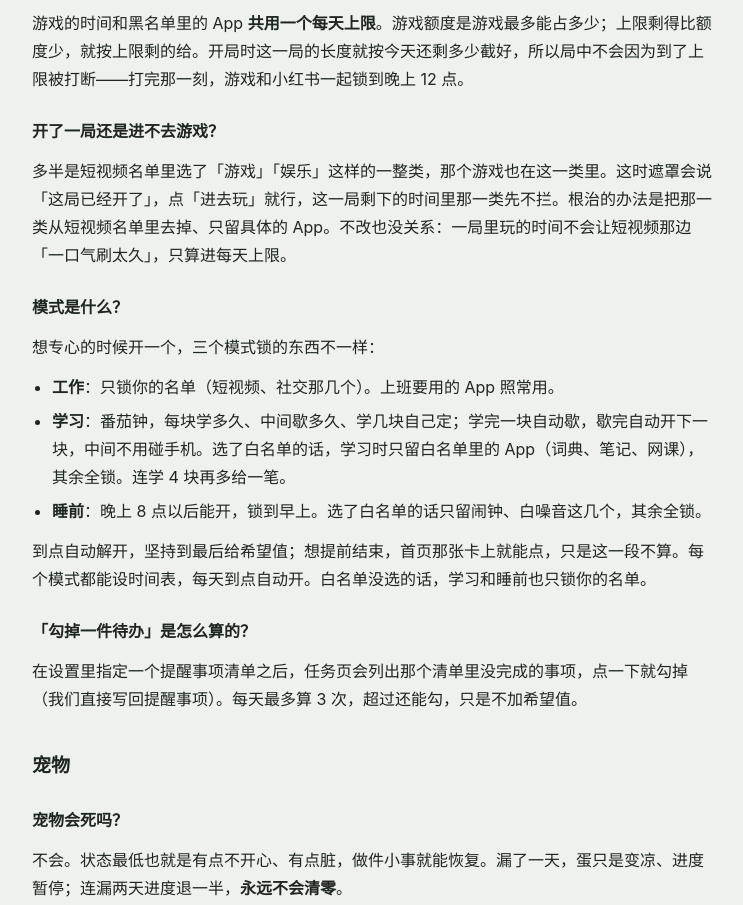
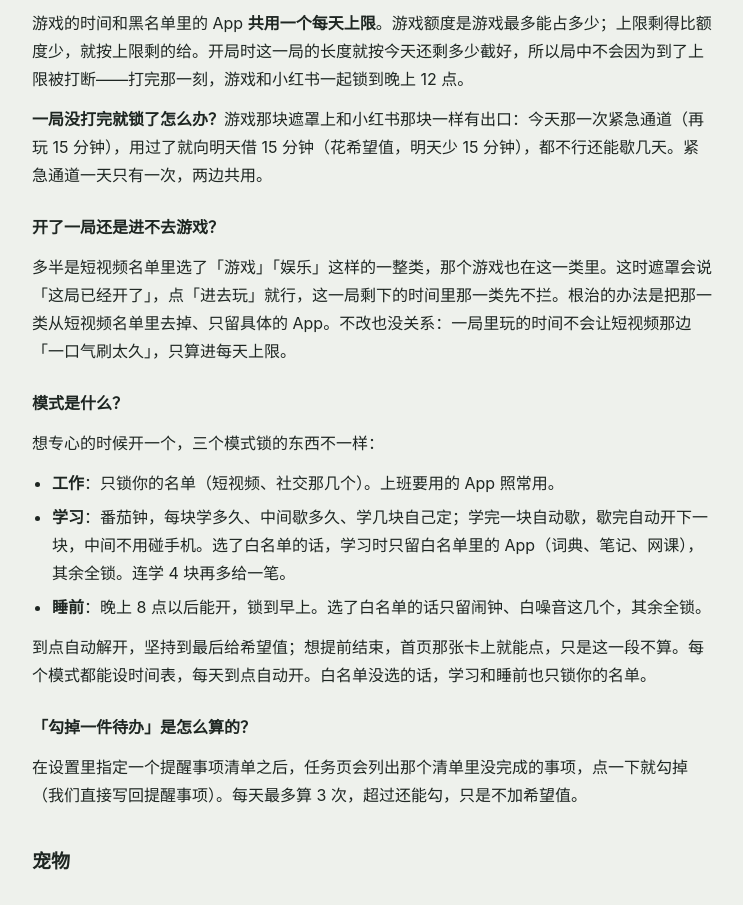
Before and after one commit to Eylon-Liu/portfolio, a plain HTML site: page pawse/support.html in a window 1280 px wide. Shown: the part 2933-3838 px from the top of the page, without its empty margins (268-1011 px from the left). Drawn offline with Linux system fonts and the light colour scheme.

Commit message:
Pawse help: what to do when a game round is cut off by the limit
Synced from site/ in the Pawse repo (main 291b775).

Co-Authored-By: Claude Opus 5.5 <noreply@anthropic.com>

```diff
--- a/pawse/support.html
+++ b/pawse/support.html
@@ -117,6 +117,7 @@ code { background: var(--surface); padding: 2px 6px; border-radius: 6px; font-si
 <h3>游戏也会被中途打断吗？</h3>
 <p>不会。游戏单独一个名单：打开时先问你「这一局大约多久」，说好之后<strong>局中完全不打断</strong>，结束前 5 分钟提醒一声，打完才拦。短视频是无限信息流、随时可以打断，但一局牌打到一半被拦住是另一回事。在「模式」页选游戏名单、一局时长和每天额度。</p>
 <p>游戏的时间和黑名单里的 App <strong>共用一个每天上限</strong>。游戏额度是游戏最多能占多少；上限剩得比额度少，就按上限剩的给。开局时这一局的长度就按今天还剩多少截好，所以局中不会因为到了上限被打断——打完那一刻，游戏和小红书一起锁到晚上 12 点。</p>
+<p><strong>一局没打完就锁了怎么办？</strong>游戏那块遮罩上和小红书那块一样有出口：今天那一次紧急通道（再玩 15 分钟），用过了就向明天借 15 分钟（花希望值，明天少 15 分钟），都不行还能歇几天。紧急通道一天只有一次，两边共用。</p>
 
 <h3>开了一局还是进不去游戏？</h3>
 <p>多半是短视频名单里选了「游戏」「娱乐」这样的一整类，那个游戏也在这一类里。这时遮罩会说「这局已经开了」，点「进去玩」就行，这一局剩下的时间里那一类先不拦。根治的办法是把那一类从短视频名单里去掉、只留具体的 App。不改也没关系：一局里玩的时间不会让短视频那边「一口气刷太久」，只算进每天上限。</p>
```
